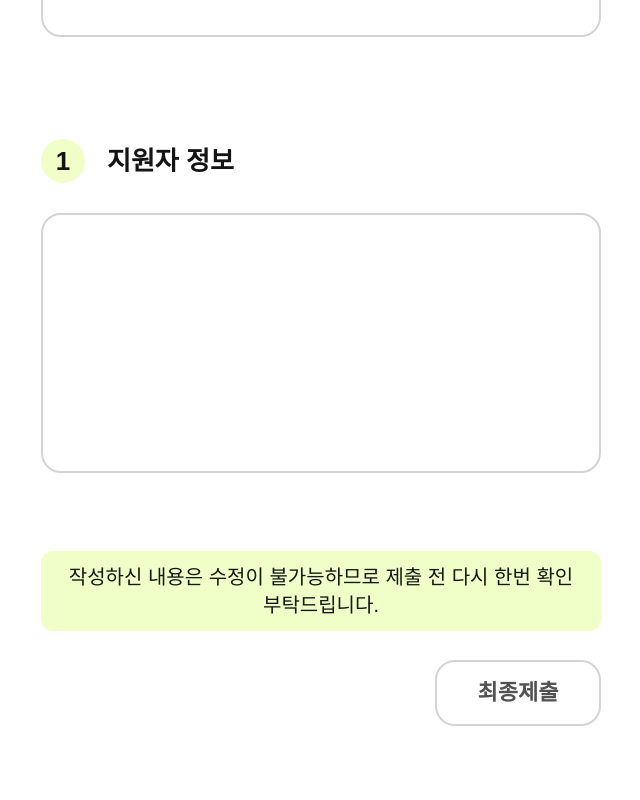
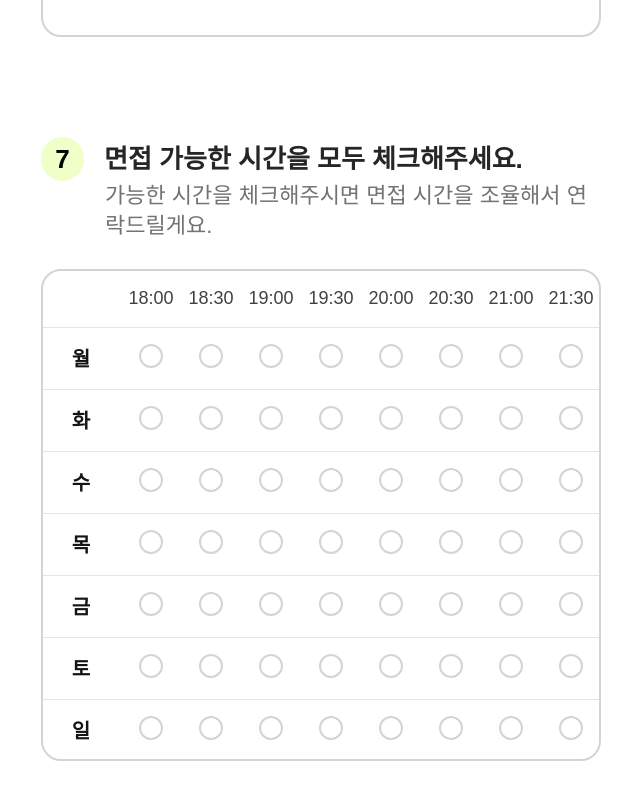
Before and after one commit to SDP1617-Web/SDP1617-Web-FRONT, a Next.js app: page /apply in a window 1280 px wide. Shown: the part 4700-5500 px from the top of the page, without its empty margins (319-959 px from the left). Built offline with nearby package versions, Linux system fonts and the light colour scheme; a web font is replaced by a local one.

Commit message:
feat: 면접 시간대 UI

```diff
--- a/src/components/apply/ApplyForm.tsx
+++ b/src/components/apply/ApplyForm.tsx
@@ -13,7 +13,17 @@ const formatDate = (iso: string) => {
 
 const ApplyForm = () => {
   const [birth, setBirth] = useState('')
+  const [selectedSlots, setSelectedSlots] = useState<Set<string>>(new Set())
   const dateInputRef = useRef<HTMLInputElement>(null)
+
+  const toggleSlot = (key: string) => {
+    setSelectedSlots((prev) => {
+      const next = new Set(prev)
+      if (next.has(key)) next.delete(key)
+      else next.add(key)
+      return next
+    })
+  }
 
   return (
     <form action="" className="h-auto w-full px-[360px] pt-[90px]">
@@ -192,18 +202,61 @@ const ApplyForm = () => {
 
       {/* 면접 시간대 */}
       <section className="mt-[100px] flex flex-col gap-y-[28px]">
-        <div className="flex flex-row items-center gap-[22px]">
-          {/* Button Component - v4 */}
-          <div className="bg-sdp-main-secondary inline-flex size-11 items-center justify-center rounded-full">
-            <h3 className="h3 text-sdp-grey-900 justify-center font-semibold">
-              1
+        <div className="flex flex-col">
+          <div className="flex flex-row items-center gap-[20px]">
+            <Button variant="v4">{INTERVIEW.num}</Button>
+            <h3 className="h3 text-sdp-grey-800 leading-9">
+              {INTERVIEW.title}
             </h3>
           </div>
-          {/* Question Text */}
-          <h3 className="h3 text-sdp-grey-900">{APPLY_INFORMATION}</h3>
+          <p className="h4 text-sdp-grey-500 pl-[64px] font-medium">
+            {INTERVIEW.subTitle}
+          </p>
         </div>
-        {/* Ratio Area */}
-        <div className="outline-sdp-grey-300 inline-flex h-[260px] w-full flex-col items-center justify-start gap-[8px] self-stretch rounded-[20px] p-[32px] outline-2 -outline-offset-2" />
+        {/* 시간대 선택 그리드 */}
+        <div className="outline-sdp-grey-300 overflow-hidden rounded-[20px] outline-2 -outline-offset-2">
+          <table className="w-full table-fixed">
+            <thead>
+              <tr>
+                <th className="w-[80px]" />
+                {TIME_SLOTS.map((time) => (
+                  <th
+                    key={time}
+                    className="body2 text-sdp-grey-700 py-[16px] text-center font-medium"
+                  >
+                    {time}
+                  </th>
+                ))}
+              </tr>
+            </thead>
+            <tbody>
+              {DAYS.map((day) => (
+                <tr key={day} className="border-sdp-grey-200 border-t">
+                  <td className="body1 text-sdp-grey-900 py-[16px] text-center font-semibold">
+                    {day}
+                  </td>
+                  {TIME_SLOTS.map((time) => {
+                    const key = `${day}-${time}`
+                    return (
+                      <td key={key} className="py-[16px] text-center">
+                        <button
+                          type="button"
+                          onClick={() => toggleSlot(key)}
+                          className={`size-[24px] rounded-full border-2 transition-colors ${
+                            selectedSlots.has(key)
+                              ? 'bg-sdp-main-primary border-sdp-grey-400'
+                              : 'border-sdp-grey-300'
+                          }`}
+                          aria-label={`${day} ${time}`}
+                        />
+                      </td>
+                    )
+                  })}
+                </tr>
+              ))}
+            </tbody>
+          </table>
+        </div>
       </section>
 
       {/* 최종 제출 */}
@@ -309,6 +362,25 @@ const QUESTIONS = [
   },
 ]
 
+const INTERVIEW = {
+  num: '7',
+  title: '면접 가능한 시간을 모두 체크해주세요.',
+  subTitle: '가능한 시간을 체크해주시면 면접 시간을 조율해서 연락드릴게요.',
+}
+
+const DAYS = ['월', '화', '수', '목', '금', '토', '일']
+
+const TIME_SLOTS = [
+  '18:00',
+  '18:30',
+  '19:00',
+  '19:30',
+  '20:00',
+  '20:30',
+  '21:00',
+  '21:30',
+]
+
 const APPLY_FINAL_TEXT =
   '작성하신 내용은 수정이 불가능하므로 제출 전 다시 한번 확인 부탁드립니다.'
 const APPLY_SUBMIT = '최종제출'
```
